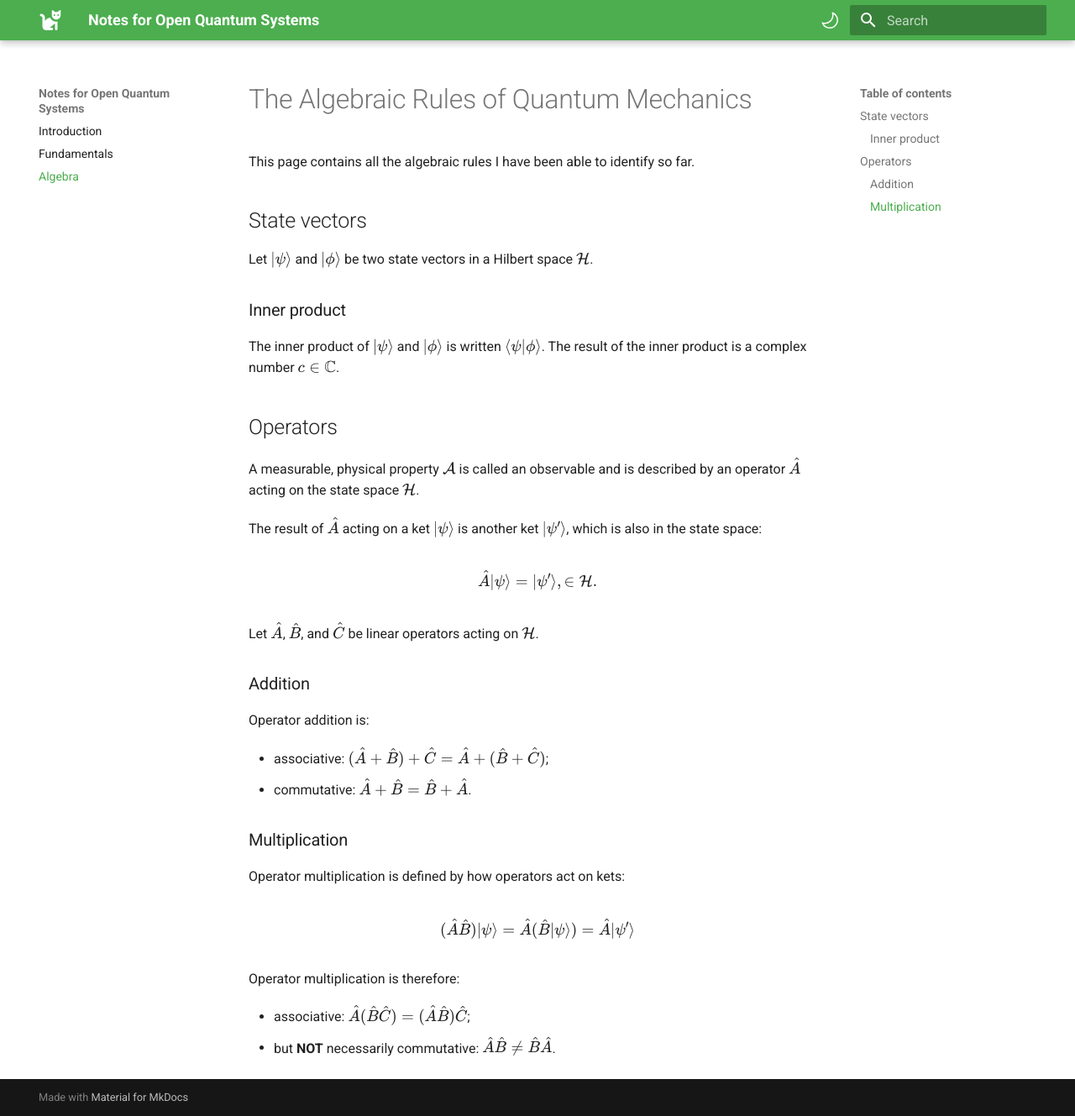
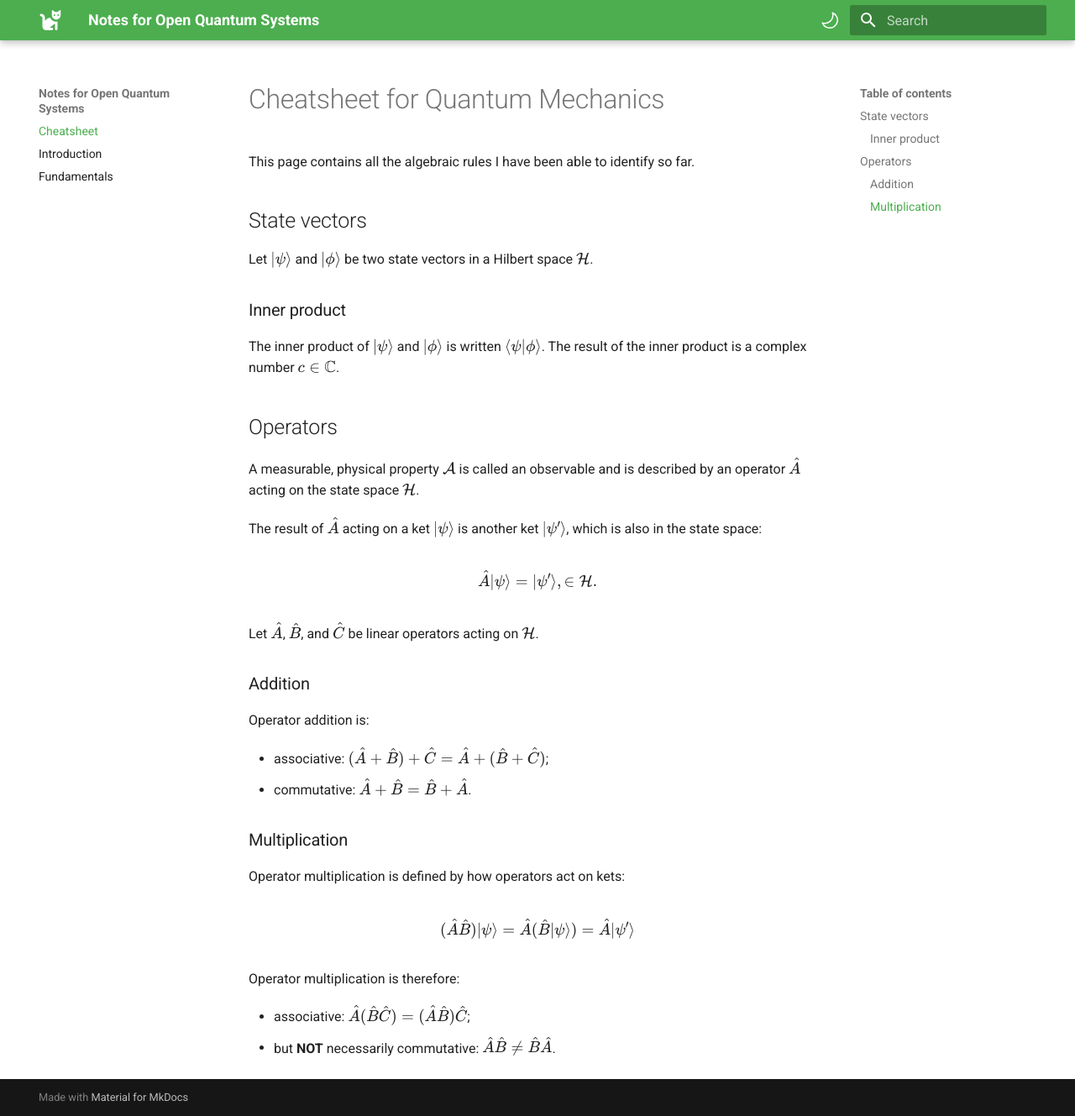
Before and after one commit to elviralaurin/notes-oqs, an MkDocs documentation site: the page built from docs/cheatsheet.md, in a window 1280 px wide and 1329 px high. Shown: the whole window at 84% size. Built offline with MkDocs 1.6.1 and Material for MkDocs 9.7.7, drawn with Linux system fonts in a browser that asks for light colours.

Commit message:
Rename algebra to cheatsheet

```diff
--- a/docs/algebra.md
+++ b/docs/cheatsheet.md
@@ -1,4 +1,4 @@
-# The Algebraic Rules of Quantum Mechanics
+# Cheatsheet for Quantum Mechanics
 This page contains all the algebraic rules I have been able to identify so far.
 
 ## State vectors
--- a/mkdocs.yml
+++ b/mkdocs.yml
@@ -28,9 +28,9 @@ theme:
     annotation: octicons/question-24
 
 nav:
+  - Cheatsheet: cheatsheet.md
   - Introduction: index.md
   - Fundamentals: fundamentals.md
-  - Algebra: algebra.md
 
 markdown_extensions:
   - pymdownx.arithmatex:
```
